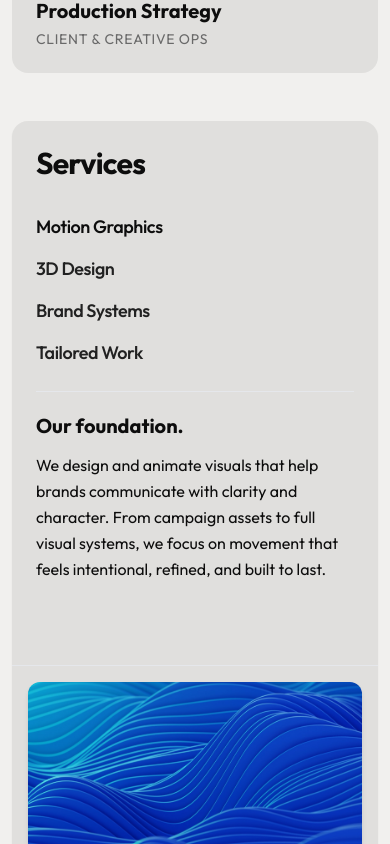
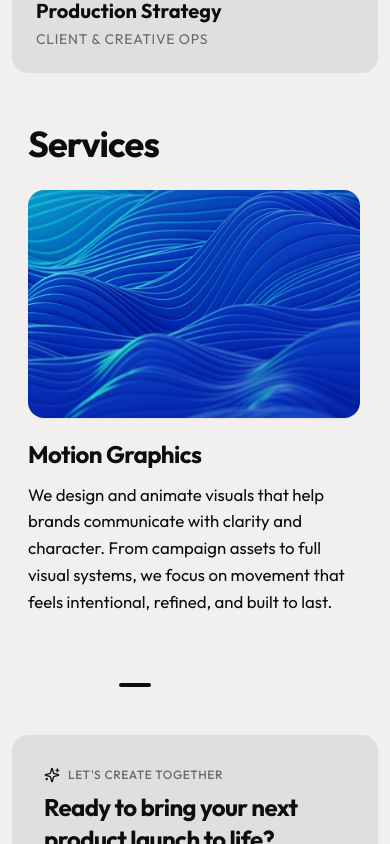
Before and after one commit to pixelgridstudios/PGS-Website-v1, a React (Vite) app: page /about in a window 390 px wide. Shown: the part 1460-2304 px from the top of the page. Built offline with nearby package versions, Linux system fonts and the light colour scheme.

Commit message:
Mirror the fluid Dot4 native-scrolling mobile layout into the Services section on the About page

```diff
--- a/src/pages/About.tsx
+++ b/src/pages/About.tsx
@@ -54,12 +54,78 @@ const team = [
 export const About: React.FC = () => {
   const [activeIndex, setActiveIndex] = useState<number>(0);
 
+  // Physics-based Drag to Scroll for Mobile Layout
+  const carouselRef = React.useRef<HTMLDivElement>(null);
+  const isDraggingRef = React.useRef<boolean>(false);
+  const startXRef = React.useRef<number>(0);
+  const scrollLeftRef = React.useRef<number>(0);
+  const velocityRef = React.useRef<number>(0);
+  const lastTimeRef = React.useRef<number>(0);
+  const lastMouseXRef = React.useRef<number>(0);
+  const rafRef = React.useRef<number | null>(null);
+
   const prevSlide = () => {
     setActiveIndex((prev) => (prev === 0 ? services.length - 1 : prev - 1));
   };
 
   const nextSlide = () => {
     setActiveIndex((prev) => (prev === services.length - 1 ? 0 : prev + 1));
+  };
+
+  const handleMouseDown = (e: React.MouseEvent) => {
+    if (!carouselRef.current) return;
+    if (rafRef.current) cancelAnimationFrame(rafRef.current);
+    isDraggingRef.current = true;
+    startXRef.current = e.pageX - carouselRef.current.offsetLeft;
+    scrollLeftRef.current = carouselRef.current.scrollLeft;
+    lastMouseXRef.current = e.pageX;
+    lastTimeRef.current = performance.now();
+    velocityRef.current = 0;
+  };
+
+  const handleMouseLeave = () => {
+    if (isDraggingRef.current) handleMouseUp();
+  };
+
+  const handleMouseUp = () => {
+    isDraggingRef.current = false;
+    const applyInertia = () => {
+      if (!carouselRef.current) return;
+      if (Math.abs(velocityRef.current) > 0.1) {
+        carouselRef.current.scrollLeft -= velocityRef.current * 16;
+        velocityRef.current *= 0.92;
+        rafRef.current = requestAnimationFrame(applyInertia);
+      }
+    };
+    if (Math.abs(velocityRef.current) > 0.2) {
+      rafRef.current = requestAnimationFrame(applyInertia);
+    }
+  };
+
+  const handleMouseMove = (e: React.MouseEvent) => {
+    if (!isDraggingRef.current || !carouselRef.current) return;
+    e.preventDefault();
+    const x = e.pageX - carouselRef.current.offsetLeft;
+    const walk = (x - startXRef.current) * 1.5;
+    carouselRef.current.scrollLeft = scrollLeftRef.current - walk;
+
+    const now = performance.now();
+    const dt = now - lastTimeRef.current;
+    if (dt > 0) {
+      velocityRef.current = (e.pageX - lastMouseXRef.current) / dt;
+    }
+    lastMouseXRef.current = e.pageX;
+    lastTimeRef.current = now;
+  };
+
+  const handleScroll = (e: React.UIEvent<HTMLDivElement>) => {
+    if (!carouselRef.current || carouselRef.current.children.length === 0) return;
+    const scrollLeft = e.currentTarget.scrollLeft;
+    const cardWidth = (carouselRef.current.children[0] as HTMLElement).offsetWidth + 24;
+    const newIndex = Math.round(scrollLeft / cardWidth);
+    if (newIndex >= 0 && newIndex < services.length) {
+      setActiveIndex(newIndex);
+    }
   };
 
   return (
@@ -115,7 +181,8 @@ export const About: React.FC = () => {
 
                 {/* Services Section (ApproachSlider Inspired) */}
         <section data-reveal className="w-full">
-          <div className="w-full flex flex-col lg:grid lg:grid-cols-[1fr_420px] xl:grid-cols-[1fr_480px] rounded-2xl sm:rounded-3xl bg-brand-muted text-brand-foreground overflow-hidden shadow-sm dark:shadow-2xl border-0">
+        {/* DESKTOP LAYOUT (Hidden on mobile) */}
+        <div className="hidden md:grid w-full lg:grid lg:grid-cols-[1fr_420px] xl:grid-cols-[1fr_480px] rounded-2xl sm:rounded-3xl bg-brand-muted text-brand-foreground overflow-hidden shadow-sm dark:shadow-2xl border-0">
 
             {/* Left Column: Text Canvas */}
             <div className="w-full p-6 sm:p-10 lg:p-12 xl:p-14 flex flex-col justify-between gap-8 sm:gap-12">
@@ -226,27 +293,64 @@ export const About: React.FC = () => {
             </div>
           </div>
 
-          {/* Mobile Indicator Bar */}
-          <div className="block md:hidden mt-4">
-            <ul className="flex justify-center gap-2 items-center">
+          {/* MOBILE / TABLET LAYOUT (Dot4 Free-Scroll Native) */}
+        <div className="md:hidden flex flex-col gap-6 w-full mt-4">
+          <h2 className="font-display text-[2.25rem] font-bold tracking-tight text-brand-foreground leading-tight px-4" style={{ fontVariationSettings: "'wght' 700" }}>
+            Services
+          </h2>
+
+          {/* Native Horizontal Scroll Container */}
+          <div
+            ref={carouselRef}
+            onScroll={handleScroll}
+            onMouseDown={handleMouseDown}
+            onMouseLeave={handleMouseLeave}
+            onMouseUp={handleMouseUp}
+            onMouseMove={handleMouseMove}
+            className="flex overflow-x-auto gap-6 px-4 pb-2 [&::-webkit-scrollbar]:hidden cursor-grab active:cursor-grabbing w-full"
+            style={{ scrollbarWidth: 'none', msOverflowStyle: 'none', WebkitOverflowScrolling: 'touch' }}
+          >
+            {services.map((service, idx) => (
+              <div
+                key={service.id}
+                className="shrink-0 w-[85vw] sm:w-[60vw] flex flex-col gap-5 transition-transform duration-300 ease-out hover:scale-[1.02] active:scale-[0.98]"
+              >
+                <div className="w-full aspect-[16/11] rounded-2xl overflow-hidden shadow-sm bg-brand-muted shrink-0">
+                  <img src={service.image} alt={service.title} className="w-full h-full object-cover pointer-events-none" />
+                </div>
+                <div className="flex flex-col">
+                  <h3 className="font-display text-2xl font-bold text-brand-foreground tracking-tight">
+                    {service.title}
+                  </h3>
+                  <p className="mt-3 text-[1.05rem] leading-[1.6] text-brand-foreground/80">
+                    {service.desc}
+                  </p>
+                </div>
+              </div>
+            ))}
+          </div>
+
+          {/* Dot4 Dash Indicators */}
+          <div className="flex justify-center gap-2 items-center px-4 mt-2">
             {services.map((_, i) => (
-                <li key={i} className="h-8 flex-1 flex items-center">
               <button
+                key={i}
                 type="button"
-                    onClick={() => setActiveIndex(i)}
-                    className="w-full h-1 rounded-full transition-colors duration-200"
-                  >
-                    <div
-                      className={`w-full h-1 rounded-full transition-colors duration-300 ${
+                onClick={() => {
+                   if (carouselRef.current) {
+                     const cardWidth = (carouselRef.current.children[0] as HTMLElement).offsetWidth + 24;
+                     carouselRef.current.scrollTo({ left: cardWidth * i, behavior: 'smooth' });
+                   }
+                }}
+                className={`h-1 rounded-full transition-all duration-300 ${
                   activeIndex === i
-                          ? "bg-brand-foreground"
-                          : "bg-brand-foreground/20"
+                    ? "w-8 bg-brand-foreground"
+                    : "w-8 bg-brand-foreground/20 hover:bg-brand-foreground/40"
                 }`}
+                aria-label={`Go to slide ${i + 1}`}
               />
-                  </button>
-                </li>
             ))}
-            </ul>
+          </div>
         </div>
         </section>
 
```
Lines whose indentation alone changed are shown as unchanged.
